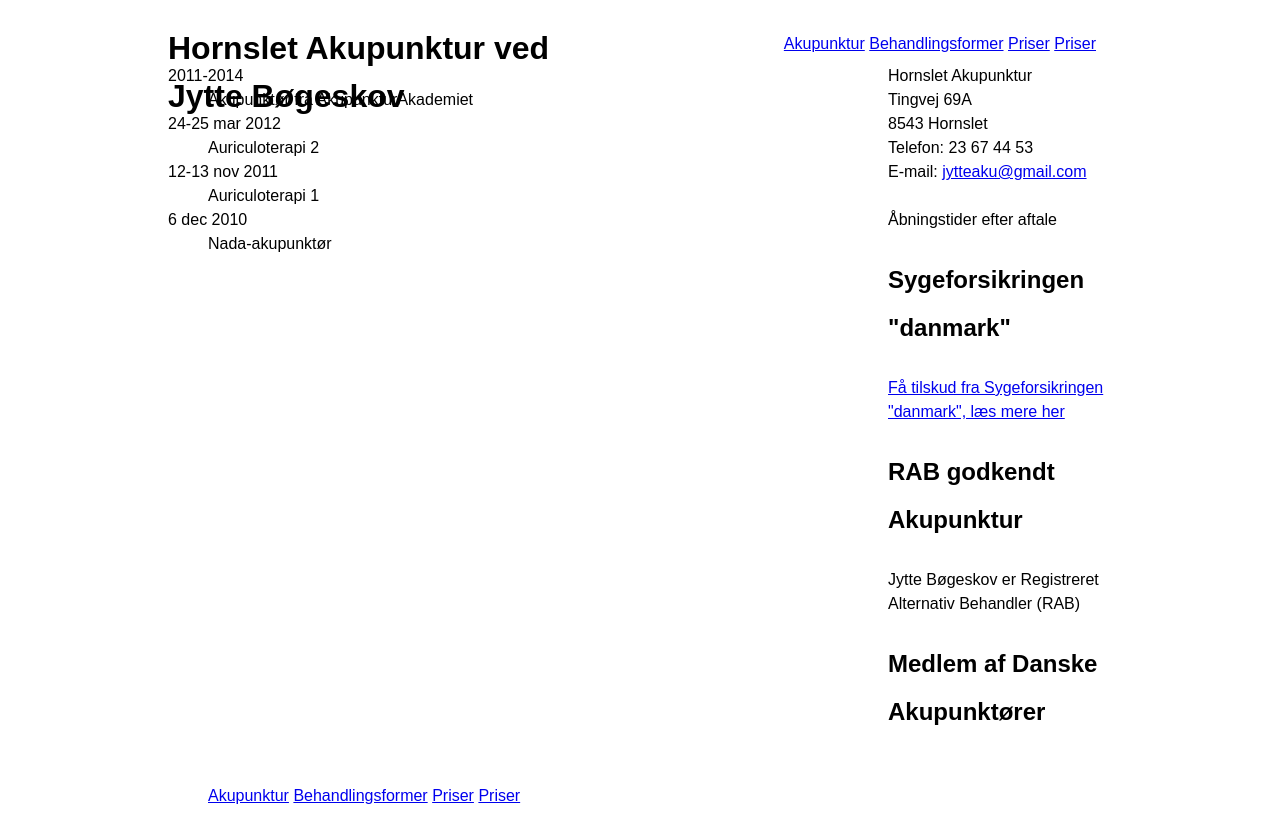
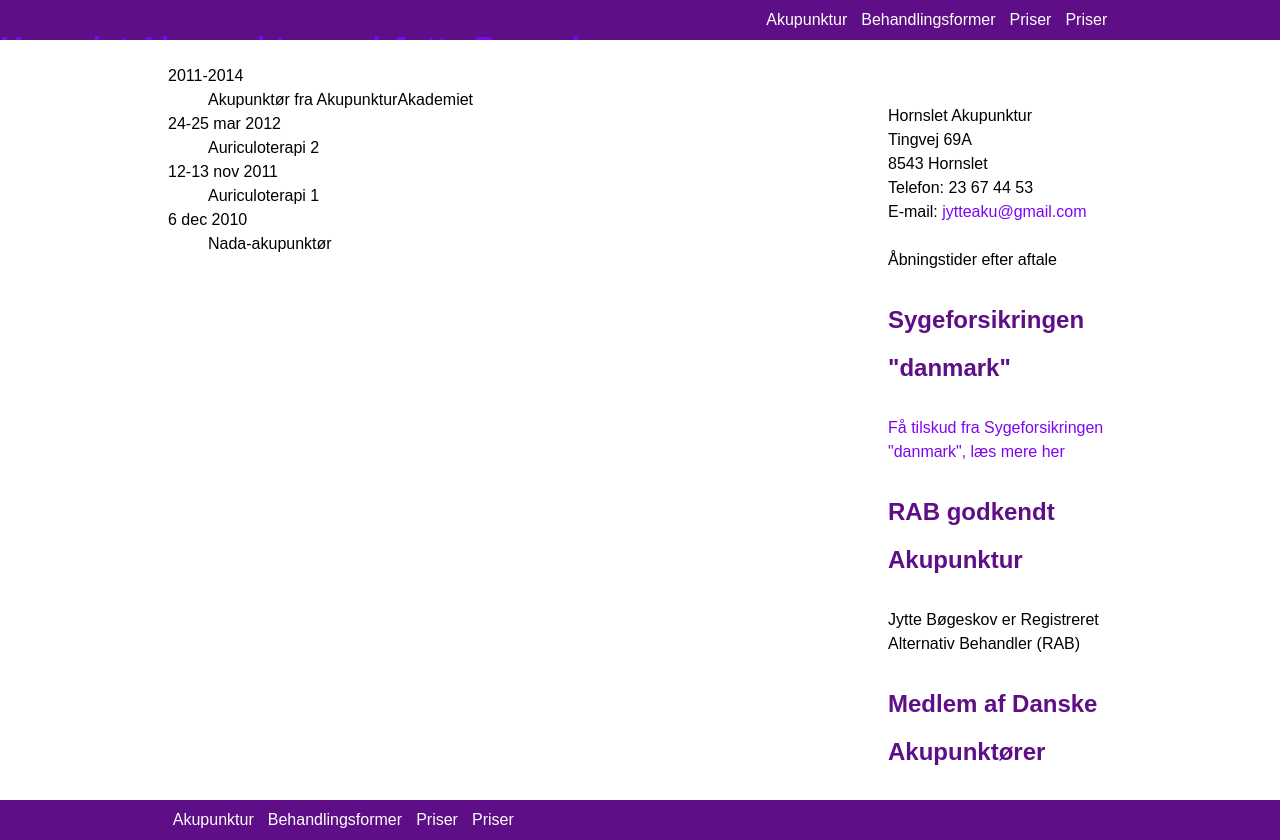
Before and after one commit to andreaskian/hornslet-akupunktur.dk, a plain HTML site: page index.html in a window 1280 px wide. Drawn offline with Linux system fonts and the light colour scheme.

Commit message:
Added colors and separated css into own files

```diff
--- a/index.html
+++ b/index.html
@@ -10,7 +10,7 @@
 </head>
 
 <body>
-    <div class="wrapper-page">
+    <div class="wrapper-header-outer">
         <div class="wrapper-header">
             <header class="main-header">
                 <h1>
@@ -19,6 +19,10 @@
                 </h1>
             </header>
         </div>
+    </div>
+    <div class="wrapper-page-outer">
+        <div class="wrapper-page">
+
             <section class="main-content" role="main">
                 <article>
                     <dl>
@@ -73,16 +77,8 @@
                     </p>
                 </section>
             </aside>
-        <footer>
-            <nav role="navigation">
-                <ul>
-                    <li><a href="/akupunktur">Akupunktur</a></li>
-                    <li><a href="/behandlingsformer">Behandlingsformer</a></li>
-                    <li><a href="/priser">Priser</a></li>
-                    <li><a href="/priser">Priser</a></li>
-                </ul>
-            </nav>
-        </footer>
+        </div>
+    </div>
     <div class="wrapper-main-nav">
         <nav id="nav" class="main-nav" role="navigation">
             <ul>
@@ -95,6 +91,17 @@
             <a class="toggler toggler--close" href="#">☰</a>
         </nav>
     </div>
+    <div class="wrapper-footer">
+        <footer class="main-footer">
+            <nav role="navigation">
+                <ul>
+                    <li><a href="/akupunktur">Akupunktur</a></li>
+                    <li><a href="/behandlingsformer">Behandlingsformer</a></li>
+                    <li><a href="/priser">Priser</a></li>
+                    <li><a href="/priser">Priser</a></li>
+                </ul>
+            </nav>
+        </footer>
     </div>
 </body>
 
--- /dev/null
+++ b/src/scss/_base.scss
@@ -0,0 +1,29 @@
+// Headings
+h1 { color: $secondary-color; }
+h2,
+h3,
+h4,
+h5,
+h6 { color: $primary-color; }
+
+body {
+    background: $body-background;
+}
+
+a {
+    text-decoration: none;
+    &:link, &:active {
+        color: $link-color;
+    }
+    &:visited {
+        color: darken($link-color, 5%);
+    }
+    &:hover {
+        text-decoration: underline;
+    }
+}
+
+
+.wrapper-page-outer {
+    background: $page-background;
+}
--- /dev/null
+++ b/src/scss/_grid.scss
@@ -0,0 +1,32 @@
+@include establish-baseline;
+
+.wrapper-page,
+.main-footer {
+  @include container();
+  @include susy-breakpoint($small, $large) {
+    @include container();
+  }
+}
+
+@include susy-breakpoint($small, $large) {
+  [class^="wrapper"] {
+    position: relative;
+  }
+
+  .main-header {
+    width: span(5);
+  }
+
+  .main-nav {
+    @include container();
+  }
+
+  .main-content {
+    @include span(9);
+  }
+
+  aside {
+    @include span(last 3);
+  }
+
+}
--- /dev/null
+++ b/src/scss/_variables.scss
@@ -0,0 +1,24 @@
+// Globals
+$main-nav-height    : 2.5em;
+$small              : 40em;
+$small-gutter       : 3%;
+$large: (
+  column-width: 4em,
+  columns: 12,
+);
+
+// Colors
+$primary-color      : #5e0e86;
+$secondary-color    : #7e05f1;
+
+$header-background  : $primary-color;
+$header-color       : #fff;
+
+$page-background    : #fff;
+$link-color         : $secondary-color;
+
+$banner-background  : #f5ebfe;
+$body-background    : $primary-color;
+
+$footer-background  : $primary-color;
+$footer-color       : #fff;
--- /dev/null
+++ b/src/scss/modules/_footer.scss
@@ -0,0 +1,10 @@
+.wrapper-footer {
+  background: $footer-background;
+  height: $main-nav-height;
+  line-height: $main-nav-height;
+  color: $footer-color;
+}
+
+  .main-footer {
+    @extend %nav-styles
+  }
--- /dev/null
+++ b/src/scss/modules/_header.scss
@@ -0,0 +1,12 @@
+.wrapper-header-outer {
+  background: $header-background;
+  height: $main-nav-height;
+}
+
+.main-header {
+  height: $main-nav-height;
+  line-height: $main-nav-height;
+  position: absolute;
+  top: 0;
+  width: 100%;
+}
--- /dev/null
+++ b/src/scss/modules/_main.scss
@@ -0,0 +1,3 @@
+.main-content {
+    margin-top: $main-nav-height;
+}
--- /dev/null
+++ b/src/scss/modules/_nav.scss
@@ -0,0 +1,84 @@
+%nav-link {
+  color: $header-color;
+  display: inline-block;
+  padding: 0 $small-gutter;
+  @include susy-breakpoint($small, $large) {
+    padding: 0 .3em;
+  }
+  &:link,
+  &:visited,
+  &:active {
+    color: $header-color;
+  }
+  &:hover {
+    color: lighten($secondary-color, 10%);
+    text-decoration: none;
+  }
+}
+
+%nav-styles {
+  ul {
+    margin: 0;
+    padding: 0;
+    li {
+      display: inline-block;
+      @include breakpoint(max-width $small) {
+        display: block;
+      }
+      a {
+        @extend %nav-link;
+      }
+    }
+  }
+}
+
+.wrapper-main-nav {
+  @extend .main-header;
+  top: $main-nav-height;
+  color: $header-color;
+  @include susy-breakpoint($small, $large) {
+    display: block;
+    text-align: right;
+    top: 0;
+  }
+}
+
+.main-nav {
+  @extend %nav-styles;
+  background: $header-background;
+  @include susy-breakpoint($small, $large) {
+    background: transparent;
+  }
+}
+
+@include breakpoint(max-width $small) {
+  .toggler {
+    position: absolute;
+    right: 0;
+    top: -$main-nav-height;
+    padding: 0 $small-gutter;
+    &:link,
+    &:visited,
+    &:active {
+      color: $header-color;
+    }
+    &:hover {
+      color: lighten($secondary-color, 10%);
+      text-decoration: none;
+    }
+  }
+
+  #nav:target       .toggler--open,
+  #nav:not(:target) .toggler--close,
+  #nav:not(:target) ul { display: none; }
+
+  #nav:not(:target) .toggler--open,
+  #nav:target       .toggler--close,
+  #nav:target       ul { display: block; }
+}
+
+@include susy-breakpoint($small, $large) {
+  .toggler {
+    display: none !important;
+  }
+}
--- /dev/null
+++ b/src/scss/modules/_sidebar.scss
@@ -0,0 +1,3 @@
+aside {
+  margin-top: $main-nav-height;
+}
--- a/src/scss/screen.scss
+++ b/src/scss/screen.scss
@@ -1,105 +1,12 @@
-@import 'compass';
 @import 'normalize';
 @import 'breakpoint';
 @import 'susy';
 
-@include establish-baseline;
+@import 'variables';
+@import 'grid';
+@import 'base';
 
-$large: (
-  column-width: 4em,
-  columns: 12,
-);
-
-$main-nav-height: 2.5em;
-
-@include susy-breakpoint(40em, $large) {
-  [class^="wrapper"] {
-    position: relative;
-  }
-}
-
-.wrapper-page {
-  @include container();
-  @include susy-breakpoint(40em, $large) {
-    @include container();
-  }
-}
-
-.main-header {
-  height: $main-nav-height;
-  line-height: $main-nav-height;
-  position: absolute;
-  top: 0;
-  width: 100%;
-
-  @include susy-breakpoint(40em, $large) {
-    width: span(5);
-  }
-}
-
-.main-nav {
-  @extend .main-header;
-  top: $main-nav-height;
-
-  @include susy-breakpoint(40em, $large) {
-    display: block;
-    left: span(5);
-    text-align: right;
-    top: 0;
-    width: span(7);
-
-    ul {
-      li {
-        display: inline-block;
-      }
-    }
-  }
-}
-
-@include breakpoint(max-width 40em) {
-  .toggler {
-    position: absolute;
-    right: 0;
-    top: -$main-nav-height;
-  }
-
-  #nav:target       .toggler--open,
-  #nav:not(:target) .toggler--close,
-  #nav:not(:target) ul { display: none; }
-
-  #nav:not(:target) .toggler--open,
-  #nav:target       .toggler--close,
-  #nav:target       ul { display: block; }
-}
-
-@include susy-breakpoint(40em, $large) {
-  .toggler {
-    display: none;
-  }
-}
-
-.main-content {
-  margin-top: $main-nav-height;
-
-  @include susy-breakpoint(40em, $large) {
-    @include span(9);
-  }
-}
-
-aside {
-  @include susy-breakpoint(40em, $large) {
-    margin-top: $main-nav-height;
-    @include span(last 3);
-  }
-}
-
-footer {
-  @include susy-breakpoint(40em, $large) {
-    @include span(full);
-    ul {
-      li {
-        display: inline-block;
-      }
-    }
-  }
-}
+@import 'modules/header';
+@import 'modules/nav';
+@import 'modules/sidebar';
+@import 'modules/footer';
```
Also changed, not shown: dist/css/screen.css, 1 other file. Lines whose indentation alone changed are shown as unchanged.
